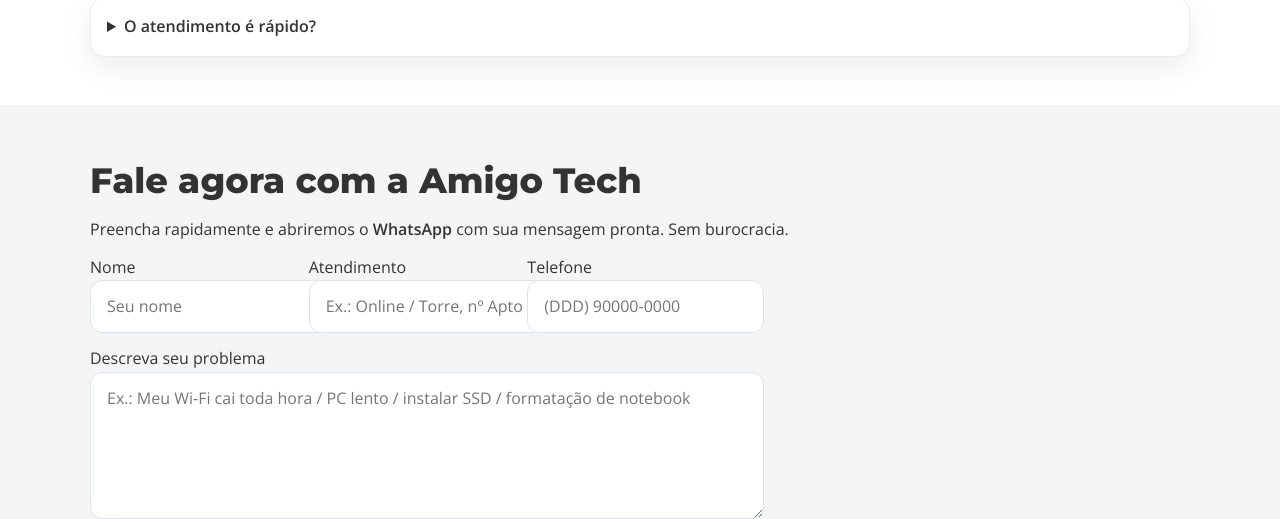
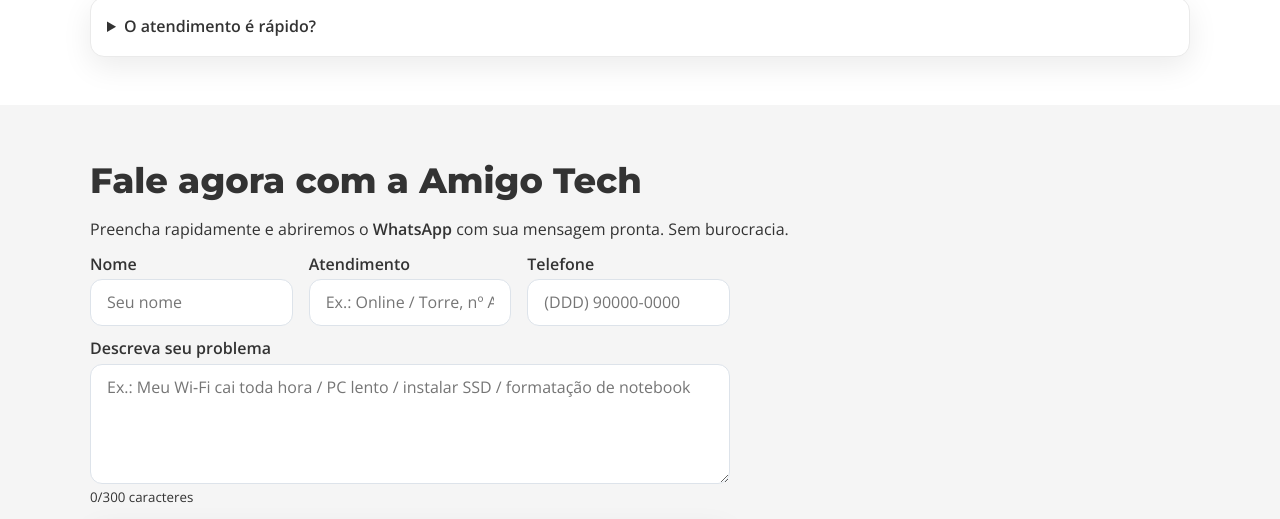
Before and after one commit to amigotechblt/amigotechblt.github.io, a plain HTML site: page index.html in a window 1280 px wide. Shown: the part 2262-2781 px from the top of the page. Drawn offline with nearby package versions, Linux system fonts and the light colour scheme.

Commit message:
Update index.html
Correção de formulário encavalado.

```diff
--- a/index.html
+++ b/index.html
@@ -147,7 +147,48 @@
 	  .cards{ grid-template-columns: 1fr; }
 	  .menu a{ padding:.4rem .55rem; font-size:.9rem; }
 	}
+	/* --- Formulário: travas anti-encavalamento --- */
+	*, *::before, *::after { box-sizing: border-box; } /* evita cálculos de largura errados */
 
+	form .cols-3{
+	  display:grid;
+	  grid-template-columns: repeat(3, minmax(0,1fr)); /* 3 colunas verdadeiras */
+	  gap: 1rem;                   /* espaço entre campos */
+	  align-items: start;          /* alinha pelo topo para alturas diferentes */
+	}
+
+	form .cols-3 > div{ min-width:0; }  /* impede estourar a coluna */
+
+	form label{
+	  display:block;               /* label em linha própria */
+	  font-weight:600;
+	  margin:0 0 .35rem;
+	  line-height:1.2;
+	}
+
+	form input, form select, form textarea{
+	  display:block;
+	  width:100%;
+	  padding:.8rem 1rem;
+	  border:1px solid #dde3ea;
+ 	 border-radius:12px;
+	  font:inherit;
+	  line-height:1.2;
+	  background:#fff;
+	}
+
+	form select{ height:44px; }     /* altura consistente com input */
+	form textarea{ min-height:120px; resize:vertical; }
+
+	.span-3{ grid-column:1 / -1; }  /* descrição ocupando a linha inteira */
+
+	/* Responsivo do formulário sem mexer no resto do site */
+	@media (max-width: 900px){
+	  form .cols-3{ grid-template-columns: repeat(2, minmax(0,1fr)); }
+	}
+	@media (max-width: 640px){
+	  form .cols-3{ grid-template-columns: 1fr; }
+	}
   </style>
 
   <script>
```
